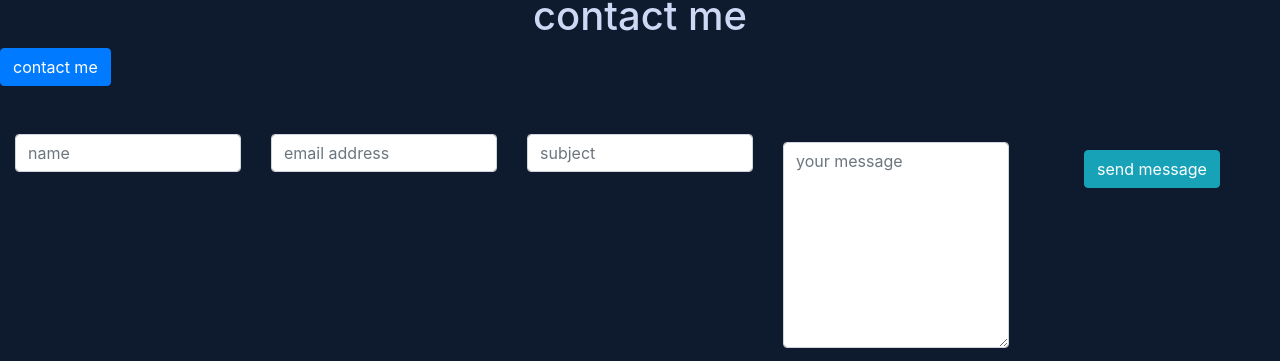
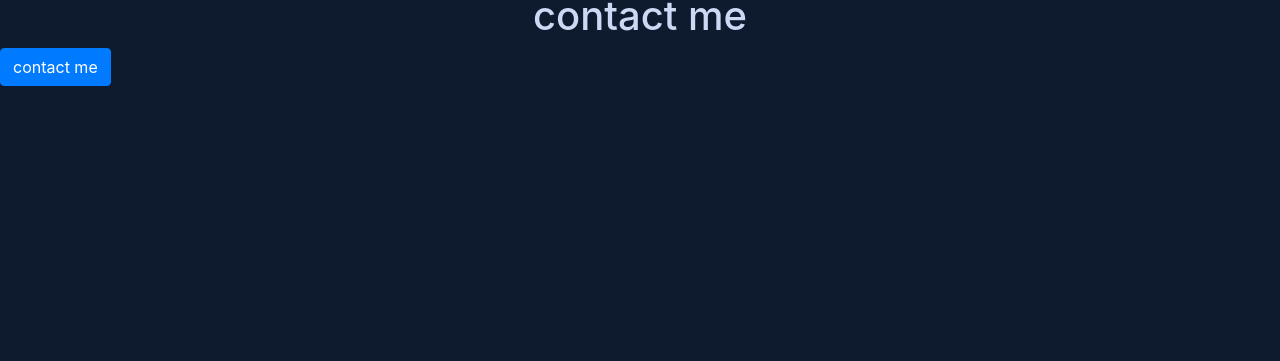
Before and after one commit to capetillo/carolina-portfolio, a React (Create React App) app: page / in a window 1280 px wide. Shown: the part 2336-2697 px from the top of the page. After the commit the page ends 2422 px from the top, so only its background shows below. Built offline with nearby package versions, Linux system fonts and the light colour scheme.

Commit message:
form doesn't show until button is pressed

```diff
--- a/src/components/Contact/Contact.jsx
+++ b/src/components/Contact/Contact.jsx
@@ -23,12 +23,12 @@ export default function Contact() {
         return (
             <div className="contact" id="contact">
                 <h1 className="contactme">contact me </h1>
-                <Button className="collapsed" type="button" data-toggle="collapse" data-target="#form-collapse-text" aria-controls="form-collapse-text" aria-expanded="false" aria-label="Toggle navigation">
+                <Button className="collapsed" type="button" data-toggle="collapse" data-target="#form-collapse-text" aria-controls="form-collapse-text" aria-expanded="false" aria-label="Toggle button">
                 contact me
                  </Button>
                 <Fade in="true">
-                <form onSubmit={sendEmail} id="form-collapse-text">
-                    <Row className="pt-5 mx-auto">
+                <form onSubmit={sendEmail} >
+                    <Row className="pt-5 mx-auto collapse" id="form-collapse-text">
                         <Col className="form-group mx-auto">
                             <input type="text" className="form-control" placeholder="name" name="name"/>
                         </Col>
```
